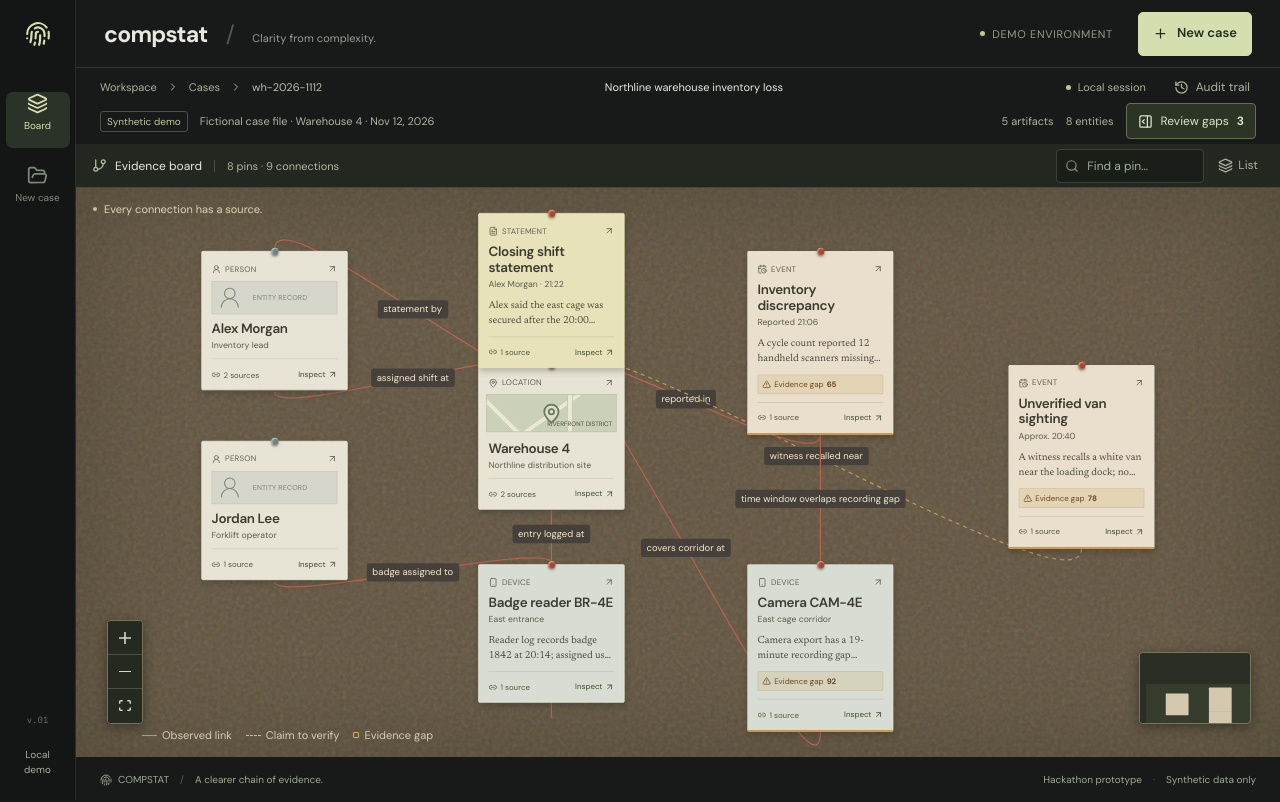
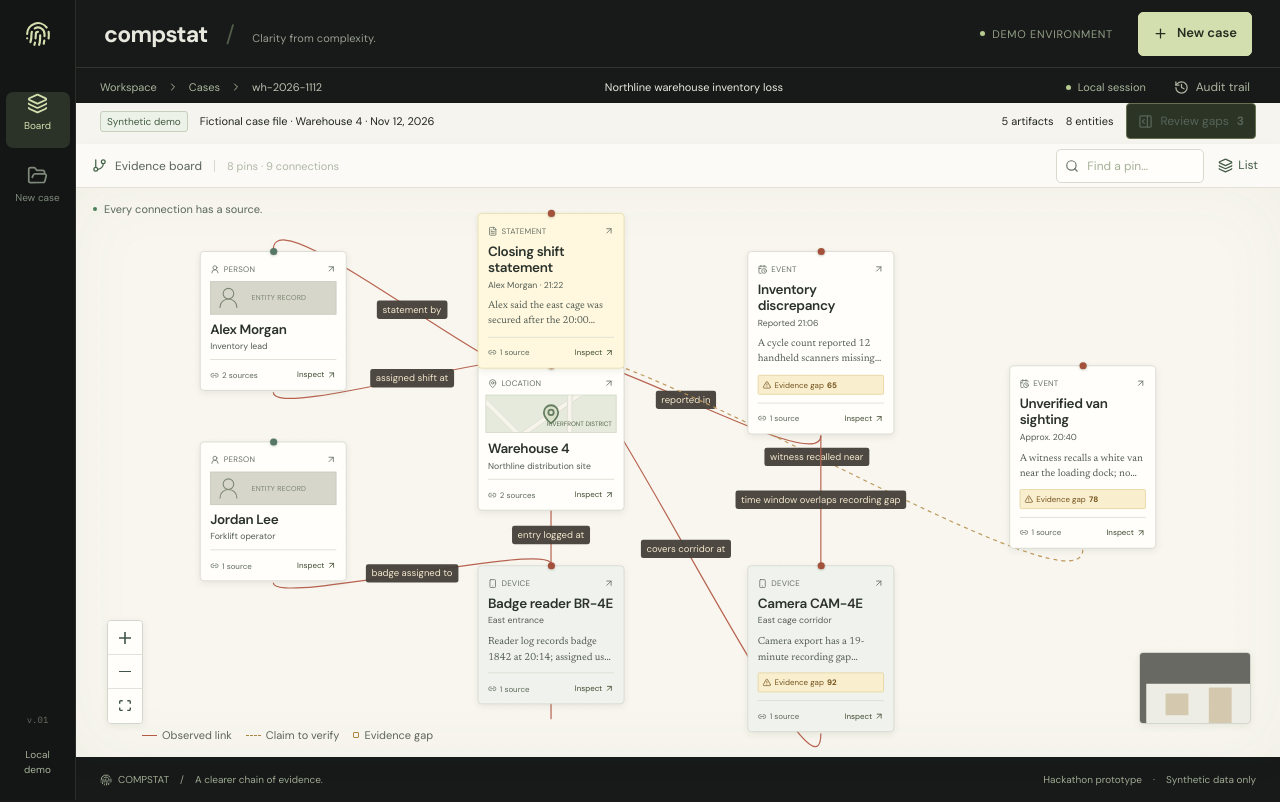
Before and after one commit to meizuflux/hackprinceton-f26, a React (Vite) app in the folder frontend/: page / in a window 1280 px wide. Both pictures are taken after a click on the button "Board". Built offline with nearby package versions, Linux system fonts and the light colour scheme.

Commit message:
style: begin light evidence workspace redesign

```diff
--- a/frontend/src/styles.css
+++ b/frontend/src/styles.css
@@ -2436,3 +2436,357 @@ button:active:not(:disabled) {
     padding: 6px 8px;
   }
 }
+
+/* Paper-and-forest investigation workspace, adapted from the product reference. */
+.workspace-shell,
+.workspace-shell .workspace-summary {
+  color: #20251f;
+}
+.workspace-shell .workspace-summary {
+  background: #f6f4ee;
+}
+.workspace-shell .demo-tag {
+  border-color: #c5d1bd;
+  color: #405c43;
+  background: #edf2e8;
+}
+.workspace-shell .review-toggle {
+  color: #58645a;
+}
+.workspace-shell .review-toggle.selected {
+  background: #e4ecdf;
+  color: #285437;
+}
+.workspace-shell .review-toggle[aria-expanded="true"] {
+  background: #e4ecdf;
+  color: #285437;
+}
+.workspace-shell .view-toggle,
+.workspace-shell .inspector-back {
+  color: #425a45;
+}
+.workspace-shell .view-toggle:hover,
+.workspace-shell .inspector-back:hover {
+  color: #204d2e;
+}
+.workspace-shell .inspector-footer strong,
+.workspace-shell .source-item small {
+  color: #526451;
+}
+.workspace {
+  background: #fbfaf6;
+  border-color: #d8d7cd;
+  border-radius: 8px;
+  box-shadow: 0 8px 24px #26351c0a;
+}
+.board-toolbar,
+.board-bottom {
+  background: #fbfaf6;
+  border-color: #e2e0d7;
+  color: #59645b;
+}
+.board-view > svg {
+  color: #42634a;
+}
+.view-divider {
+  background: #d9d8cf;
+}
+.board-search {
+  color: #69746a;
+  background: #fffefa;
+  border-color: #d9d9cf;
+  border-radius: 5px;
+}
+.board-search input {
+  color: #263129;
+}
+.board-search kbd {
+  color: #879084;
+}
+.canvas-wrap {
+  background-color: #f8f6ef;
+  background-image: radial-gradient(#c9cabe 0.7px, transparent 0.7px);
+  background-size: 18px 18px;
+  box-shadow: inset 0 0 70px #65714b0b;
+}
+.evidence-pin {
+  color: #2a322b;
+  background: #fffefa;
+  border: 1px solid #d6d7ce;
+  border-radius: 5px;
+  box-shadow: 0 3px 10px #26351c14;
+}
+.evidence-pin.active {
+  box-shadow:
+    0 0 0 2px #71916b,
+    0 5px 14px #26351c1c;
+}
+.evidence-pin.statement {
+  background: #fff8df;
+  border-color: #e8dca9;
+}
+.evidence-pin.event {
+  background: #fffefa;
+}
+.evidence-pin.device {
+  background: #f0f3ed;
+}
+.pushpin {
+  background: #a4513c;
+  box-shadow: 0 1px 3px #26351c44;
+}
+.person .pushpin {
+  background: #567765;
+  box-shadow: 0 1px 3px #26351c44;
+}
+.pin-type {
+  color: #687267;
+}
+.pin-subtitle,
+.pin-summary {
+  color: #535d53;
+}
+.pin-footer {
+  color: #5d685a;
+  border-top-color: #d9dbcf;
+}
+.pin-time {
+  color: #66705f;
+}
+.pin-gap {
+  color: #75521d;
+  background: #f9efcf;
+  border-color: #e4d29b;
+}
+.map-preview {
+  background: #e6eadc;
+  border-color: #d3dac9;
+}
+.map-preview > svg {
+  color: #657d61;
+}
+.map-road {
+  background: #f7f5eb;
+  border-color: #d8d9cd;
+}
+.map-label {
+  color: #53674b;
+}
+.react-flow__handle {
+  background: #84957a;
+}
+.react-flow__edge:hover path {
+  stroke: #356947 !important;
+}
+.react-flow__controls {
+  background: #fffefa;
+  border-color: #d3d6cc;
+  box-shadow: 0 2px 8px #26351c12 !important;
+}
+.react-flow__controls-button {
+  background: #fffefa !important;
+  border-color: #e3e3db !important;
+  color: #405448 !important;
+}
+.react-flow__minimap {
+  background: #eeede5 !important;
+  border-color: #d3d6cc;
+  box-shadow: 0 2px 8px #26351c12;
+}
+.board-caption {
+  color: #59675b;
+}
+.board-caption .live-dot {
+  background: #4b8059;
+}
+.board-legend {
+  color: #5c665c;
+}
+.legend-line {
+  border-color: #b25c46;
+}
+.legend-line.dashed {
+  border-color: #a88740;
+}
+.legend-gap {
+  border-color: #a88740;
+}
+.dot-separator {
+  color: #9da294;
+}
+.review-dock {
+  background: #fbfaf6;
+  border-color: #deddd4;
+}
+.review-dock-header {
+  border-color: #e2e0d7;
+}
+.dock-kicker {
+  color: #677466;
+}
+.analysis-panel {
+  background: #fbfaf6;
+  border-color: #deddd4;
+}
+.analysis-heading h2 {
+  color: #202820;
+}
+.analysis-heading p {
+  color: #6b736a;
+}
+.intelligence-icon {
+  background: #e8eee2;
+  color: #315b3c;
+  border-color: #d4dfcd;
+}
+.small-dot {
+  background: #4b8059;
+}
+.analysis-tabs {
+  border-color: #e2e0d7;
+}
+.analysis-tabs button {
+  color: #687168;
+}
+.analysis-tabs button.active {
+  color: #254d34;
+}
+.analysis-tabs button.active:after {
+  background: #356947;
+}
+.analysis-tabs button > span {
+  background: #e8eee2;
+  color: #315b3c;
+}
+.panel-section-label {
+  color: #657064;
+}
+.analysis-card {
+  background: #fffefa;
+  border-color: #deded5;
+  border-radius: 6px;
+}
+.analysis-card:hover,
+.analysis-card.selected {
+  background: #fffefa;
+  border-color: #75916e;
+}
+.gap-card:first-of-type {
+  border-color: #d6c28f;
+}
+.card-index {
+  color: #637064;
+}
+.priority-badge {
+  color: #8a5d1b;
+  background: #fbf0d2;
+  border-color: #ead7a2;
+}
+.priority-badge > span {
+  color: #795719;
+}
+.analysis-card h3 {
+  color: #253027;
+}
+.analysis-card p {
+  color: #5f695f;
+}
+.card-bottomline {
+  border-color: #e5e4db;
+  color: #526451;
+}
+.card-bottomline > span:last-child {
+  color: #76591f;
+}
+.reasoning-note {
+  color: #5d6d57;
+}
+.analysis-footer {
+  border-color: #e2e0d7;
+  color: #536b55;
+}
+.insight-label {
+  color: #526c4e;
+}
+.inspector {
+  background: #fbfaf6;
+  border-color: #deddd4;
+}
+.inspector-head {
+  border-color: #e2e0d7;
+}
+.inspector-head h2 {
+  color: #252e26;
+}
+.inspector-body p,
+.inspector-body ul {
+  color: #535f55;
+}
+.inspector-body h3 {
+  color: #344638;
+}
+.detail-score {
+  color: #805b24;
+  border-color: #e3d5ad;
+  background: #fbf3df;
+}
+.source-item {
+  background: #fffefa;
+  border-color: #deded5;
+}
+.source-item summary {
+  color: #354b39;
+}
+.source-item[open] summary {
+  border-color: #e6e5dc;
+}
+.source-item blockquote {
+  background: #f3f2e9;
+  color: #333e34;
+  border-left-color: #809774;
+}
+.source-meta {
+  color: #586657;
+}
+.source-item pre {
+  color: #576c4c;
+}
+.query-block {
+  background: #f2f3ec;
+  border-color: #d9dfcf;
+  color: #425742;
+}
+.inspector-footer {
+  background: #f5f4ed;
+  border-color: #deddd4;
+  color: #586959;
+}
+.audit-panel {
+  background: #fbfaf6;
+  border-color: #deddd4;
+}
+.audit-heading {
+  border-color: #e2e0d7;
+}
+.audit-heading > div,
+.audit-heading span {
+  color: #566b55;
+}
+.audit-step > svg {
+  color: #4b8059;
+}
+.audit-step time,
+.audit-step p {
+  color: #627061;
+}
+.audit-step button {
+  background: #e8eee2;
+  color: #385c3e;
+}
+@media (max-width: 900px) {
+  .analysis-panel,
+  .inspector,
+  .review-dock {
+    border-color: #deddd4;
+  }
+}
```
